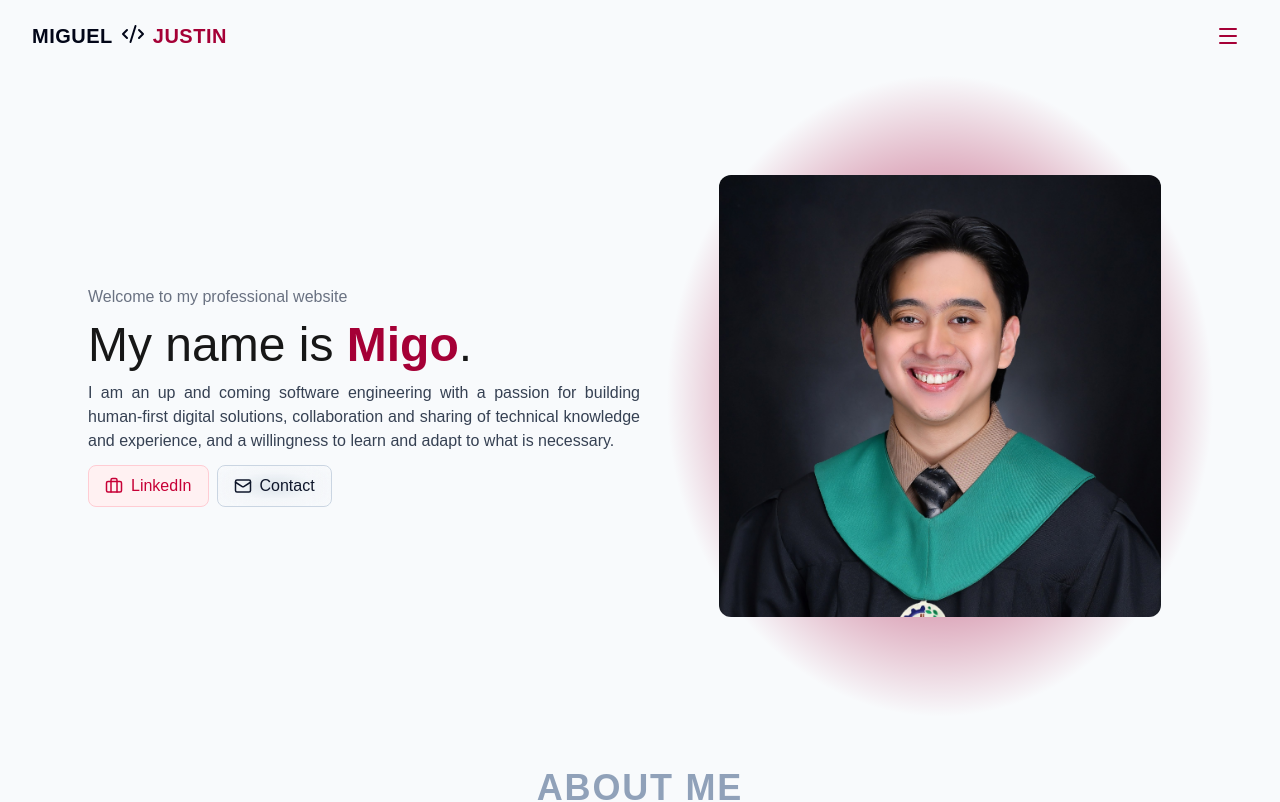
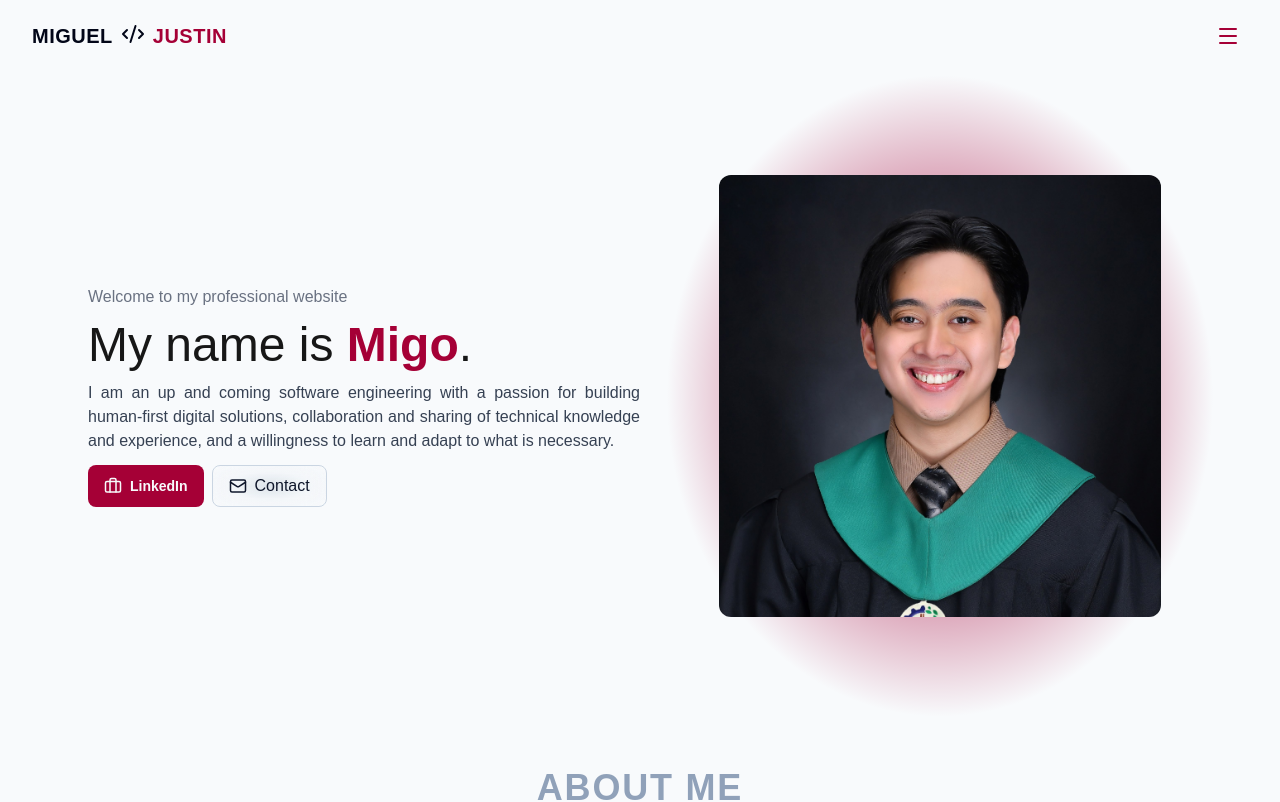
Before and after one commit to migodbtc/snapshot, a Next.js app: page / in a window 1280 px wide. Shown: the top 802 px of the page. Built offline with nearby package versions, Linux system fonts and the light colour scheme.

Commit message:
about: day 11.1, added layouts for reusability ++ added the about feature.

```diff
--- a/app/_components/HeroSection.tsx
+++ b/app/_components/HeroSection.tsx
@@ -13,13 +13,20 @@ export const HeroSection = () => {
         <button
           className="
             w-fit
+            h-fill
             flex items-center justify-center
             gap-2
             py-2 px-4
-            border
             rounded-lg
+            bg-rose-800
+            hover:bg-rose-700
+            disabled:opacity-60
+            disabled:cursor-not-allowed
+            text-slate-50
+            text-sm
+            font-semibold
             cursor-pointer
-            bg-rose-50 dark:bg-rose-950/30 text-rose-700 dark:text-rose-300 border-rose-200 dark:border-rose-900
+            transition-colors
           "
         >
           <Briefcase size={18}/>
@@ -106,10 +113,16 @@ export const HeroSectionSmall = () => {
             flex items-center justify-center
             gap-2
             py-2 px-4
-            border
             rounded-lg
+            bg-rose-800
+            hover:bg-rose-700
+            disabled:opacity-60
+            disabled:cursor-not-allowed
+            text-slate-50
+            text-sm
+            font-semibold
             cursor-pointer
-            bg-rose-50 dark:bg-rose-950/30 text-rose-700 dark:text-rose-300 border-rose-200 dark:border-rose-900
+            transition-colors
           "
         >
           <Briefcase size={18} />
--- /dev/null
+++ b/app/_layouts/AppLayout.tsx
@@ -0,0 +1,34 @@
+import React from 'react'
+import AppHeader from '../_components/AppHeader'
+import { AppFooter } from '../_components/AppFooter'
+
+type AppLayoutProps = {
+    children: React.ReactNode
+}
+
+// Dedicated AppLayout for reusability throughout the other features and stuff
+const AppLayout = (
+    {
+        children
+    } : AppLayoutProps
+) => {
+  return (
+    <div className="
+        flex flex-col flex-1
+        items-center
+        bg-slate-50 dark:bg-slate-950
+    ">
+        {/* Header */}
+        <AppHeader />
+
+        <div className='min-h-screen w-full flex justify-center'>
+            {children}
+        </div>
+
+        {/* Footer */}
+        <AppFooter />
+    </div>
+  )
+}
+
+export default AppLayout
--- /dev/null
+++ b/app/about/layout.tsx
@@ -0,0 +1,11 @@
+import AppLayout from "../_layouts/AppLayout"
+
+type AboutLayoutProps = {
+    children: React.ReactNode
+}
+
+export default function AboutLayout({ children }: AboutLayoutProps) {
+    return <AppLayout>
+        {children}
+    </AppLayout>
+}
--- /dev/null
+++ b/app/about/page.tsx
@@ -0,0 +1,5 @@
+export default function AboutPage() {
+    return <>
+        Hello!
+    </>
+}
--- a/app/layout.tsx
+++ b/app/layout.tsx
@@ -25,7 +25,12 @@ export default function RootLayout({
   return (
     <html
       lang="en"
-      className={`${inter.variable} ${geistMono.variable} h-full antialiased`}
+      className={`
+        ${inter.variable} ${geistMono.variable}
+        h-full antialiased
+        scrollbar-track-slate-50 dark:scrollbar-track-slate-950
+        scrollbar-thumb-slate-300 dark:scrollbar-thumb-slate-700
+      `}
     >
       <body className="min-h-full flex flex-col">{children}</body>
     </html>
--- a/app/page.tsx
+++ b/app/page.tsx
@@ -1,10 +1,4 @@
 "use client"
-
-import { BLOG_POSTS, EXPERIENCE_CONSTS } from "@/lib/constants";
-import { ArrowUpRight, Briefcase, BriefcaseBusinessIcon, Circle, Code, Code2, Eye, FileText, Mail, Send, User, X } from "lucide-react";
-import Image from "next/image";
-import { useState } from "react";
-import AppHeader from "./_components/AppHeader";
 import { AboutSection, AboutSectionSmall } from "./_components/AboutSection";
 import { EducationSection, EducationSectionSmall } from "./_components/EducationSection";
 import { HeroSection, HeroSectionSmall } from "./_components/HeroSection";
@@ -12,16 +6,13 @@ import { SkillsSection, SkillSectionSmall } from "./_components/SkillsSection";
 import { CommuneyeSection, CommuneyeSectionSmall } from "./_components/CommuneyeSection";
 import { BlogSection, BlogSectionSmall } from "./_components/BlogSection";
 import { ExperienceSection, ExperienceSectionSmall } from "./_components/ExperienceSection";
-import { AppFooter } from "./_components/AppFooter";
 import { ContactSection, ContactSectionSmall } from "./_components/ContactSection";
+import AppLayout from "./_layouts/AppLayout";
 
 // Home: the default component to be exported, contains the entirety of the home page.
 export default function Home() {
   return (
-    <div className="flex flex-col flex-1 items-center justify-center bg-slate-50 dark:bg-slate-950">
-
-      {/* Header */}
-      <AppHeader />
+    <AppLayout>
 
       {/* Main Content - Medium-Large */}
       <main className="hidden sm:flex flex-1 w-full h-fit lg:max-w-6xl flex-col items-center justify-between sm:items-start ">
@@ -79,9 +70,6 @@ export default function Home() {
         {/* Contact Section - Small */}
         <ContactSectionSmall />
       </main>
-
-      {/* Footer */}
-      <AppFooter />
-    </div>
+    </AppLayout>
   );
 }
```
